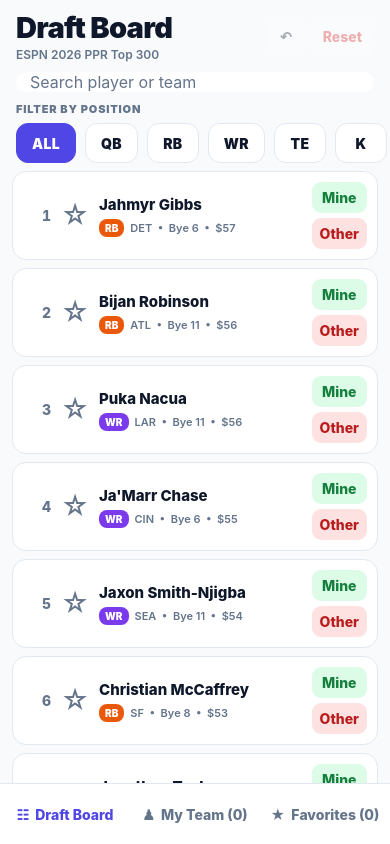
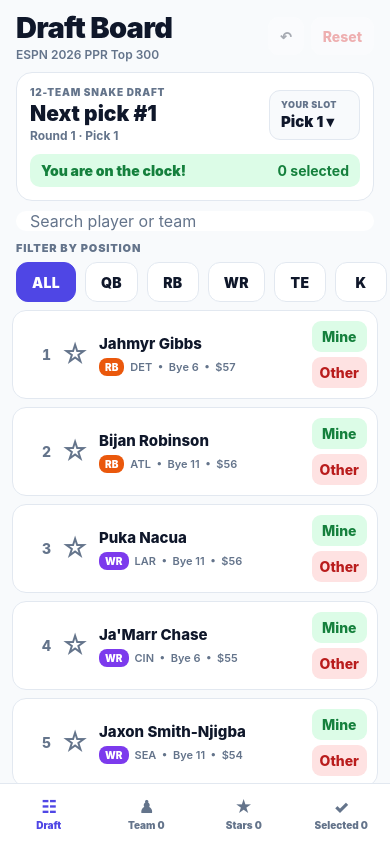
Before and after one commit to reinhartCodex/fantasy-draft-board, a React Native app: screen / in a window 390 px wide. Built offline with nearby package versions, Linux system fonts and the light colour scheme.

Commit message:
Add snake draft tracker and selected players screen

```diff
--- a/App.js
+++ b/App.js
@@ -2,6 +2,7 @@
 import {
   Alert,
   FlatList,
+  Modal,
   Pressable,
   SafeAreaView,
   ScrollView,
@@ -29,6 +30,8 @@
   const [favorites, setFavorites] = useState({});
   const [history, setHistory] = useState([]);
   const [loaded, setLoaded] = useState(false);
+  const [draftSlot, setDraftSlot] = useState(1);
+  const [showPickSelector, setShowPickSelector] = useState(false);
 
   useEffect(() => {
     AsyncStorage.getItem(STORAGE_KEY)
@@ -38,25 +41,32 @@
           setStatuses(saved.statuses || {});
           setFavorites(saved.favorites || {});
           setHistory(saved.history || []);
+          setDraftSlot(saved.draftSlot || 1);
         }
       })
       .finally(() => setLoaded(true));
   }, []);
 
   useEffect(() => {
-    if (loaded) AsyncStorage.setItem(STORAGE_KEY, JSON.stringify({ statuses, favorites, history }));
-  }, [statuses, favorites, history, loaded]);
+    if (loaded) AsyncStorage.setItem(STORAGE_KEY, JSON.stringify({ statuses, favorites, history, draftSlot }));
+  }, [statuses, favorites, history, draftSlot, loaded]);
 
   const filtered = useMemo(() => {
     const query = search.trim().toLowerCase();
     return players.filter(player =>
+      !statuses[player.rank] &&
       (position === 'ALL' || player.position === position) &&
       (!query || player.name.toLowerCase().includes(query) || player.team.toLowerCase().includes(query))
     );
-  }, [position, search]);
+  }, [position, search, statuses]);
 
   const myPlayers = useMemo(() => players.filter(player => statuses[player.rank] === 'mine'), [statuses]);
   const favoritePlayers = useMemo(() => players.filter(player => favorites[player.rank]), [favorites]);
+  const selectedPlayers = useMemo(() => players.filter(player => statuses[player.rank]), [statuses]);
+  const draftedCount = selectedPlayers.length;
+  const currentOverallPick = draftedCount + 1;
+  const nextDraftPick = getNextSnakePick(currentOverallPick, draftSlot);
+  const picksAway = nextDraftPick.overall - currentOverallPick;
   const lineup = useMemo(() => buildLineup(myPlayers), [myPlayers]);
 
   function setPlayerStatus(player, next) {
@@ -117,7 +127,7 @@
       <StatusBar barStyle={dark ? 'light-content' : 'dark-content'} />
       <View style={styles.header}>
         <View>
-          <Text style={[styles.title, { color: theme.text }]}>{tab === 'board' ? 'Draft Board' : tab === 'roster' ? 'My Team' : 'Favorites'}</Text>
+          <Text style={[styles.title, { color: theme.text }]}>{tab === 'board' ? 'Draft Board' : tab === 'roster' ? 'My Team' : tab === 'favorites' ? 'Favorites' : 'Selected'}</Text>
           <Text style={[styles.subtitle, { color: theme.secondary }]}>ESPN 2026 PPR Top 300</Text>
         </View>
         <View style={styles.headerActions}>
@@ -128,6 +138,25 @@
 
       {tab === 'board' ? (
         <>
+          <View style={[styles.draftTracker, { backgroundColor: theme.card, borderColor: theme.border }]}>
+            <View style={styles.draftTrackerTop}>
+              <View>
+                <Text style={[styles.trackerLabel, { color: theme.secondary }]}>12-TEAM SNAKE DRAFT</Text>
+                <Text style={[styles.trackerTitle, { color: theme.text }]}>Next pick #{nextDraftPick.overall}</Text>
+                <Text style={[styles.trackerDetail, { color: theme.secondary }]}>Round {nextDraftPick.round} · Pick {nextDraftPick.roundPick}</Text>
+              </View>
+              <Pressable onPress={() => setShowPickSelector(true)} style={[styles.pickDropdown, { backgroundColor: theme.background, borderColor: theme.border }]}>
+                <Text style={[styles.pickDropdownLabel, { color: theme.secondary }]}>YOUR SLOT</Text>
+                <Text style={[styles.pickDropdownValue, { color: theme.text }]}>Pick {draftSlot} ▾</Text>
+              </Pressable>
+            </View>
+            <View style={[styles.clockBanner, { backgroundColor: picksAway === 0 ? '#dcfce7' : '#e0e7ff' }]}>
+              <Text style={{ color: picksAway === 0 ? '#15803d' : '#4338ca', fontWeight: '900' }}>
+                {picksAway === 0 ? 'You are on the clock!' : `${picksAway} pick${picksAway === 1 ? '' : 's'} until your turn`}
+              </Text>
+              <Text style={{ color: picksAway === 0 ? '#15803d' : '#4338ca', fontWeight: '700' }}>{draftedCount} selected</Text>
+            </View>
+          </View>
           <TextInput
             value={search}
             onChangeText={setSearch}
@@ -182,19 +211,42 @@
         </>
       ) : tab === 'favorites' && favoritePlayers.length ? (
         <FlatList data={favoritePlayers} renderItem={row} keyExtractor={item => String(item.rank)} contentContainerStyle={styles.list} />
+      ) : tab === 'selected' && selectedPlayers.length ? (
+        <FlatList data={selectedPlayers} renderItem={row} keyExtractor={item => String(item.rank)} contentContainerStyle={styles.list} />
       ) : (
         <View style={styles.empty}>
-          <Text style={styles.emptyIcon}>{tab === 'favorites' ? '☆' : '🏈'}</Text>
-          <Text style={[styles.emptyTitle, { color: theme.text }]}>{tab === 'favorites' ? 'No favorites yet' : 'Your team is empty'}</Text>
-          <Text style={[styles.emptyText, { color: theme.secondary }]}>{tab === 'favorites' ? 'Tap the star beside any player to add them here.' : 'Go to Draft Board and tap “My Team” on a player.'}</Text>
+          <Text style={styles.emptyIcon}>{tab === 'favorites' ? '☆' : tab === 'selected' ? '✓' : '🏈'}</Text>
+          <Text style={[styles.emptyTitle, { color: theme.text }]}>{tab === 'favorites' ? 'No favorites yet' : tab === 'selected' ? 'No selections yet' : 'Your team is empty'}</Text>
+          <Text style={[styles.emptyText, { color: theme.secondary }]}>{tab === 'favorites' ? 'Tap the star beside any player to add them here.' : tab === 'selected' ? 'Drafted players will appear here.' : 'Go to Draft Board and tap “My Team” on a player.'}</Text>
         </View>
       )}
 
       <View style={[styles.tabs, { backgroundColor: theme.card, borderTopColor: theme.border }]}>
-        <TabButton active={tab === 'board'} label='☷  Draft Board' onPress={() => setTab('board')} />
-        <TabButton active={tab === 'roster'} label={`♟  My Team (${myPlayers.length})`} onPress={() => setTab('roster')} />
-        <TabButton active={tab === 'favorites'} label={`★  Favorites (${favoritePlayers.length})`} onPress={() => setTab('favorites')} />
+        <TabButton active={tab === 'board'} icon='☷' label='Draft' onPress={() => setTab('board')} />
+        <TabButton active={tab === 'roster'} icon='♟' label={`Team ${myPlayers.length}`} onPress={() => setTab('roster')} />
+        <TabButton active={tab === 'favorites'} icon='★' label={`Stars ${favoritePlayers.length}`} onPress={() => setTab('favorites')} />
+        <TabButton active={tab === 'selected'} icon='✓' label={`Selected ${selectedPlayers.length}`} onPress={() => setTab('selected')} />
       </View>
+
+      <Modal visible={showPickSelector} transparent animationType='fade' onRequestClose={() => setShowPickSelector(false)}>
+        <Pressable style={styles.modalBackdrop} onPress={() => setShowPickSelector(false)}>
+          <Pressable style={[styles.pickModal, { backgroundColor: theme.card }]} onPress={() => {}}>
+            <Text style={[styles.pickModalTitle, { color: theme.text }]}>Choose your draft position</Text>
+            <Text style={[styles.pickModalSubtitle, { color: theme.secondary }]}>12-team snake draft</Text>
+            <View style={styles.pickGrid}>
+              {Array.from({ length: 12 }, (_, index) => index + 1).map(slot => (
+                <Pressable
+                  key={slot}
+                  onPress={() => { setDraftSlot(slot); setShowPickSelector(false); }}
+                  style={[styles.pickOption, { backgroundColor: draftSlot === slot ? '#4f46e5' : theme.background, borderColor: draftSlot === slot ? '#4f46e5' : theme.border }]}
+                >
+                  <Text style={{ color: draftSlot === slot ? '#ffffff' : theme.text, fontWeight: '900', fontSize: 17 }}>{slot}</Text>
+                </Pressable>
+              ))}
+            </View>
+          </Pressable>
+        </Pressable>
+      </Modal>
     </SafeAreaView>
   );
 }
@@ -233,6 +285,17 @@
   ];
 }
 
+function getNextSnakePick(currentOverallPick, draftSlot) {
+  let round = Math.floor((currentOverallPick - 1) / 12) + 1;
+  while (true) {
+    const overall = (round - 1) * 12 + (round % 2 === 1 ? draftSlot : 13 - draftSlot);
+    if (overall >= currentOverallPick) {
+      return { overall, round, roundPick: round % 2 === 1 ? draftSlot : 13 - draftSlot };
+    }
+    round += 1;
+  }
+}
+
 function EmptyLineupSlot({ label, theme }) {
   return (
     <View style={[styles.emptySlot, { borderColor: theme.border, backgroundColor: theme.card }]}>
@@ -258,7 +321,10 @@
       </View>
       <View style={styles.rowActions}>
         {status ? (
-          <Pressable onPress={onRestore} style={[styles.action, { backgroundColor: '#e0e7ff' }]}><Text style={{ color: '#4338ca', fontWeight: '800' }}>Undo</Text></Pressable>
+          <>
+            <Text style={[styles.selectionTag, { color: status === 'mine' ? '#15803d' : '#b91c1c' }]}>{status === 'mine' ? 'MY TEAM' : 'OTHER'}</Text>
+            <Pressable onPress={onRestore} style={[styles.action, { backgroundColor: '#e0e7ff' }]}><Text style={{ color: '#4338ca', fontWeight: '800' }}>Undo</Text></Pressable>
+          </>
         ) : (
           <>
             <Pressable onPress={onMine} style={[styles.action, { backgroundColor: '#dcfce7' }]}><Text style={{ color: '#15803d', fontWeight: '800' }}>Mine</Text></Pressable>
@@ -274,8 +340,8 @@
   return <Pressable disabled={disabled} onPress={onPress} style={[styles.smallButton, { backgroundColor: theme.card, opacity: disabled ? 0.35 : 1 }]}><Text style={{ color: danger ? '#dc2626' : theme.text, fontWeight: '800' }}>{label}</Text></Pressable>;
 }
 
-function TabButton({ active, label, onPress }) {
-  return <Pressable onPress={onPress} style={styles.tabButton}><Text style={{ color: active ? '#4f46e5' : '#64748b', fontWeight: '800' }}>{label}</Text></Pressable>;
+function TabButton({ active, icon, label, onPress }) {
+  return <Pressable onPress={onPress} style={styles.tabButton}><Text style={[styles.tabIcon, { color: active ? '#4f46e5' : '#64748b' }]}>{icon}</Text><Text numberOfLines={1} style={[styles.tabLabel, { color: active ? '#4f46e5' : '#64748b' }]}>{label}</Text></Pressable>;
 }
 
 const lightTheme = { background: '#f8fafc', card: '#ffffff', text: '#0f172a', secondary: '#64748b', border: '#e2e8f0' };
@@ -289,6 +355,15 @@
   headerActions: { flexDirection: 'row', gap: 7 },
   smallButton: { minHeight: 38, paddingHorizontal: 12, borderRadius: 11, alignItems: 'center', justifyContent: 'center' },
   search: { marginHorizontal: 16, paddingHorizontal: 14, height: 44, borderRadius: 13, fontSize: 16 },
+  draftTracker: { marginHorizontal: 16, marginBottom: 10, borderWidth: 1, borderRadius: 16, padding: 13 },
+  draftTrackerTop: { flexDirection: 'row', justifyContent: 'space-between', alignItems: 'center' },
+  trackerLabel: { fontSize: 10, fontWeight: '900', letterSpacing: 0.8 },
+  trackerTitle: { fontSize: 21, fontWeight: '900', marginTop: 3 },
+  trackerDetail: { fontSize: 12, fontWeight: '700', marginTop: 2 },
+  pickDropdown: { minWidth: 91, borderWidth: 1, borderRadius: 11, paddingHorizontal: 11, paddingVertical: 8 },
+  pickDropdownLabel: { fontSize: 9, fontWeight: '900', letterSpacing: 0.5 },
+  pickDropdownValue: { fontSize: 15, fontWeight: '900', marginTop: 2 },
+  clockBanner: { marginTop: 11, borderRadius: 10, paddingHorizontal: 11, paddingVertical: 8, flexDirection: 'row', justifyContent: 'space-between' },
   filterArea: { paddingTop: 10, paddingBottom: 8 },
   filterLabel: { paddingHorizontal: 16, marginBottom: 7, fontSize: 11, fontWeight: '900', letterSpacing: 0.8 },
   filters: { paddingHorizontal: 16, gap: 9 },
@@ -305,6 +380,7 @@
   badge: { color: 'white', fontWeight: '900', fontSize: 10, overflow: 'hidden', borderRadius: 8, paddingHorizontal: 6, paddingVertical: 3 },
   meta: { fontSize: 11, fontWeight: '600' },
   rowActions: { gap: 5 },
+  selectionTag: { fontSize: 9, fontWeight: '900', textAlign: 'center' },
   action: { minWidth: 49, alignItems: 'center', paddingHorizontal: 8, paddingVertical: 7, borderRadius: 9 },
   summary: { marginHorizontal: 16, marginBottom: 8, padding: 14, borderRadius: 14, flexDirection: 'row', justifyContent: 'space-between' },
   sectionHeader: { paddingHorizontal: 5, paddingVertical: 8, flexDirection: 'row', justifyContent: 'space-between' },
@@ -318,5 +394,13 @@
   emptyTitle: { fontWeight: '900', fontSize: 22 },
   emptyText: { textAlign: 'center', marginTop: 8, lineHeight: 20 },
   tabs: { minHeight: 61, flexDirection: 'row', borderTopWidth: StyleSheet.hairlineWidth },
-  tabButton: { flex: 1, alignItems: 'center', justifyContent: 'center', paddingHorizontal: 3 },
+  tabButton: { flex: 1, alignItems: 'center', justifyContent: 'center', paddingHorizontal: 2 },
+  tabIcon: { fontSize: 17, fontWeight: '900', lineHeight: 20 },
+  tabLabel: { fontSize: 10, fontWeight: '900', marginTop: 2 },
+  modalBackdrop: { flex: 1, backgroundColor: 'rgba(15,23,42,0.55)', alignItems: 'center', justifyContent: 'center', padding: 24 },
+  pickModal: { width: '100%', maxWidth: 360, borderRadius: 20, padding: 20 },
+  pickModalTitle: { fontSize: 21, fontWeight: '900', textAlign: 'center' },
+  pickModalSubtitle: { fontSize: 13, fontWeight: '700', textAlign: 'center', marginTop: 4, marginBottom: 18 },
+  pickGrid: { flexDirection: 'row', flexWrap: 'wrap', gap: 10, justifyContent: 'center' },
+  pickOption: { width: 64, height: 48, borderWidth: 1.5, borderRadius: 12, alignItems: 'center', justifyContent: 'center' },
 });
```
